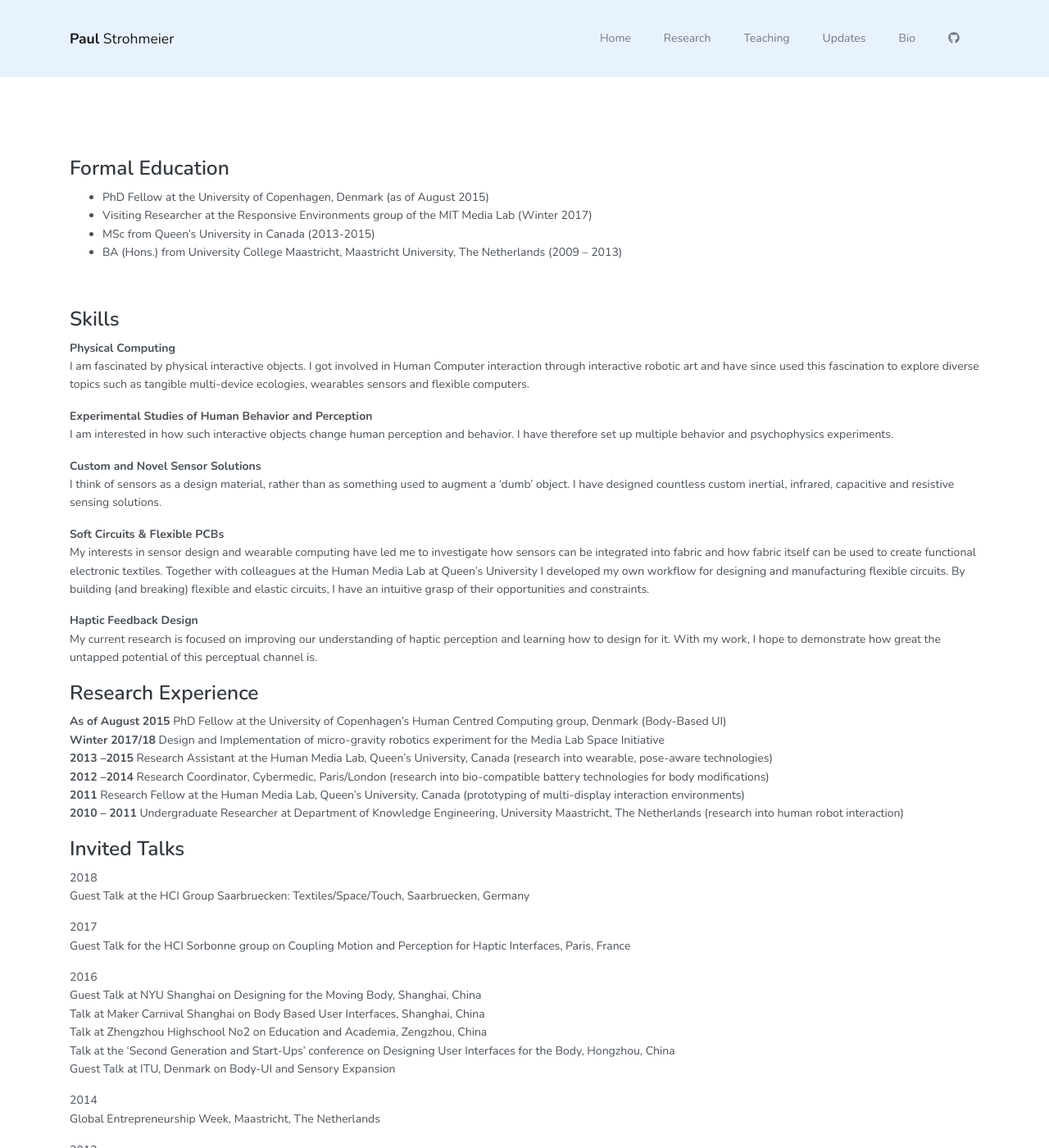
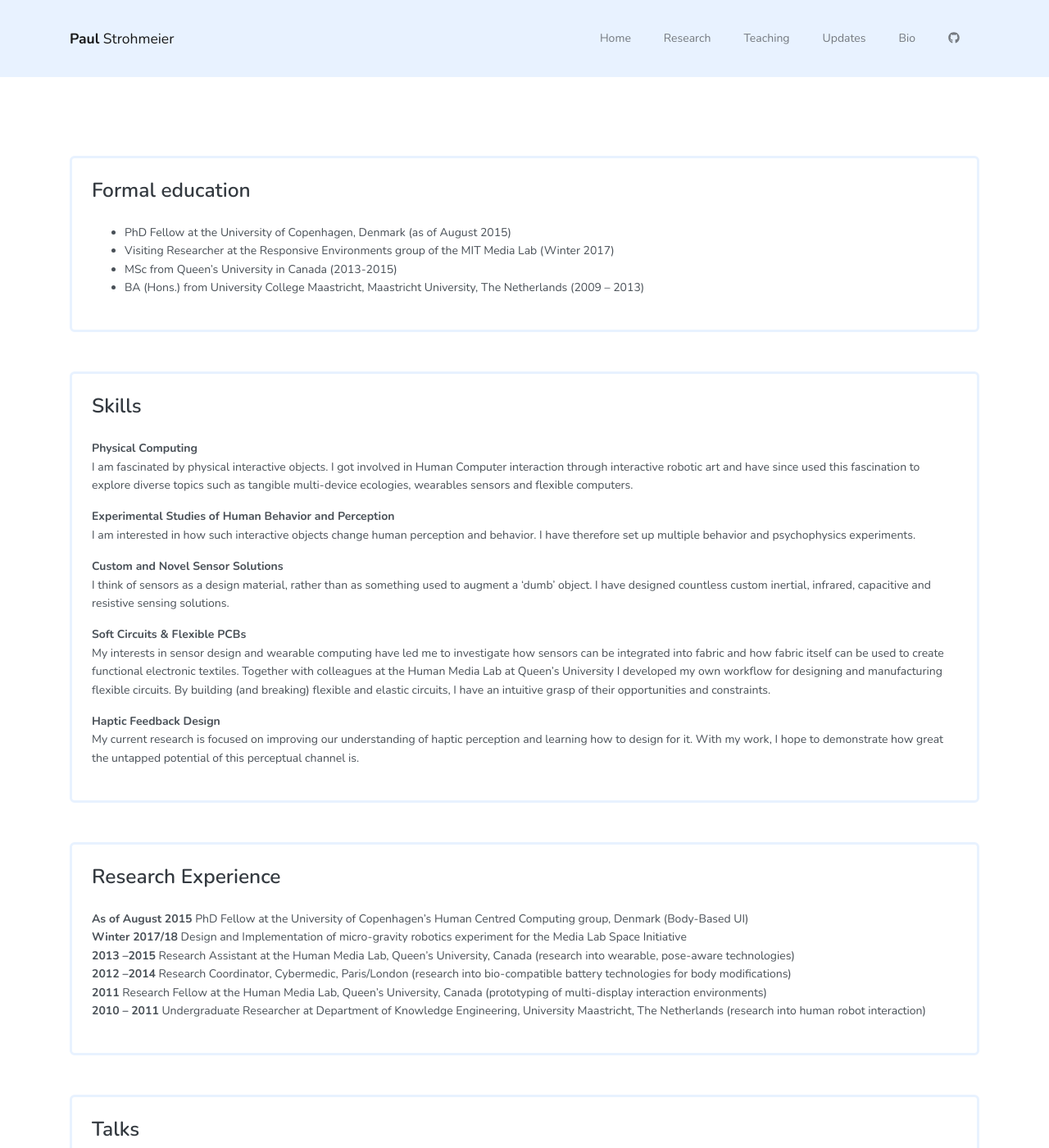
Before and after one commit to fkeel/fkeel.gitub.io, a Jekyll site: the page built from bio.html, in a window 1280 px wide and 1400 px high. Shown: the whole window at 82% size. Built offline with Jekyll 4.4.1, drawn with Linux system fonts in a browser that asks for light colours.

Commit message:
All pages now use cards

```diff
--- a/bio.html
+++ b/bio.html
@@ -4,59 +4,63 @@ title: Bio
 subtitle: Studying Sensing, Perception, and Action in Computers and Humans
 ---
 <section class="slice slice-lg">
-
-<div>
-   <h3>Formal Education</h3>
-<ul>
-<li>PhD Fellow at the University of Copenhagen, Denmark (as of August 2015)</li>
-<li>Visiting Researcher at the Responsive Environments group of the MIT Media Lab (Winter 2017)</li>
-<li>MSc from Queen’s University in Canada (2013-2015)</li>
-<li>BA (Hons.) from University College Maastricht, Maastricht University, The Netherlands (2009 – 2013)</li>
-</ul>
-<p>&nbsp;</p>
-<h3>Skills</h3>
-<p><strong>Physical Computing</strong><br>
-I am fascinated by physical interactive objects. I got involved in Human Computer interaction through interactive robotic art and have since used this fascination to explore diverse topics such as tangible multi-device ecologies, wearables sensors and flexible computers.</p>
-<p><strong>Experimental Studies of Human Behavior and Perception</strong><br>
-I am interested in how such interactive objects change human perception and behavior. I have therefore set up multiple behavior and psychophysics experiments.</p>
-<p><strong>Custom and Novel Sensor Solutions</strong><br>
-I think of sensors as a design material, rather than as something used to augment a ‘dumb’ object. I have designed countless custom inertial, infrared, capacitive and resistive sensing solutions.</p>
-<p><strong>Soft Circuits &amp;&nbsp;<span>Flexible PCBs</span></strong><br>
-My interests in sensor design and wearable computing have led me to investigate how sensors can be integrated into fabric and how fabric itself can be used to create functional electronic textiles. Together with colleagues at the Human Media Lab at Queen’s University I developed my own workflow for designing and manufacturing flexible circuits. By building (and breaking) flexible and elastic circuits, I have an intuitive grasp of their opportunities and constraints.</p>
-<p><strong>Haptic Feedback Design</strong><br>
-My current research is focused on improving our understanding of haptic perception and learning how to design for it. With my work, I hope to demonstrate how great the untapped potential of this perceptual channel is.</p>
-<h3>Research Experience</h3>
-<p><strong>As of August 2015 </strong>PhD Fellow at the University of Copenhagen’s Human Centred Computing group, Denmark (Body-Based UI)<strong><br>
-Winter 2017/18</strong>&nbsp;Design and Implementation of micro-gravity robotics experiment for the Media Lab Space Initiative<br>
-<strong>2013 –2015</strong> Research Assistant at the Human Media Lab, Queen’s University, Canada (research into wearable, pose-aware technologies)<br>
-<strong>2012 –2014</strong> Research Coordinator, Cybermedic, Paris/London (research into bio-compatible battery technologies for body modifications)<br>
-<strong>2011</strong> Research Fellow at the Human Media Lab, Queen’s University, Canada (prototyping of multi-display interaction environments)<br>
-<strong>2010 – 2011</strong> Undergraduate Researcher at Department of Knowledge Engineering, University Maastricht, The Netherlands (research into human robot interaction)</p>
-<h3>Invited Talks</h3>
-<p>2018<br>
-Guest Talk at the HCI Group Saarbruecken: Textiles/Space/Touch, Saarbruecken, Germany</p>
-<p>2017<br>
-Guest Talk for the HCI Sorbonne group on Coupling Motion and Perception for Haptic Interfaces, Paris, France</p>
-<p>2016<br>
-Guest Talk at NYU Shanghai on Designing for the Moving Body, Shanghai, China<br>
-Talk at Maker Carnival Shanghai on Body Based User Interfaces, Shanghai, China<br>
-Talk at Zhengzhou Highschool No2 on Education and Academia, Zengzhou, China<br>
-Talk at the ‘Second Generation and Start-Ups’ conference on Designing User Interfaces for the Body, Hongzhou, China<br>
-Guest Talk at ITU, Denmark on Body-UI and Sensory Expansion</p>
-<p><span>2014<br>
-</span>Global Entrepreneurship Week, Maastricht, The Netherlands</p>
-<p>2013<br>
-Presentation of PaperTab at IFP Media Center / Founders Forum, NYC, USA<br>
-Presentation of PaperTab at the World Technology Network, NYC, USA</p>
-<p>2012<br>
-Talk at the Avans Hogeschool on Crowdsourcing and Crowdfunding, Breda, The Netherlands</p>
-<h3>Academic Services</h3>
-<p>2019 – Program Comittee, Augmented Human<br>
-2018/19 – Program Committee, TEI<br>
-2016, 2017 – Poster Committee Member – ISS<br>
-2015, 2016 – Social Media Chair – TEI<br>
-Since ~ 2013 reviewer for CHI, TEI, MUM, Augmented Human, DIS, MobileHCI, NordiCHI,<br>
-CHI Play, Siggraph ASIA, ACE and others.</p>
+  <div class="row">
+    <div class="col-lg-12 col-md-9">
+      {% assign selection = site.data.bio.education %}
+      <div class="card card-pricing mb-5 popular-secondary">
+          <div class="card-body">
+            <h3 class="mb-4">{{ selection.title }}</h3>
+            {{ selection.content }}
+          </div>
+      </div>
+    </div>
   </div>
 
+  <div class="row">
+    <div class="col-lg-12 col-md-9">
+      {% assign selection = site.data.bio.skills %}
+      <div class="card card-pricing mb-5 popular-secondary">
+          <div class="card-body">
+            <h3 class="mb-4">{{ selection.title }}</h3>
+            {{ selection.content }}
+          </div>
+      </div>
+    </div>
+  </div>
+
+  <div class="row">
+    <div class="col-lg-12 col-md-9">
+      {% assign selection = site.data.bio.research_experience %}
+      <div class="card card-pricing mb-5 popular-secondary">
+          <div class="card-body">
+            <h3 class="mb-4">{{ selection.title }}</h3>
+            {{ selection.content }}
+          </div>
+      </div>
+    </div>
+  </div>
+
+  <div class="row">
+    <div class="col-lg-12 col-md-9">
+      {% assign selection = site.data.bio.talks %}
+      <div class="card card-pricing mb-5 popular-secondary">
+          <div class="card-body">
+            <h3 class="mb-4">{{ selection.title }}</h3>
+            {{ selection.content }}
+          </div>
+      </div>
+    </div>
+  </div>
+
+  <div class="row">
+    <div class="col-lg-12 col-md-9">
+      {% assign selection = site.data.bio.academic %}
+      <div class="card card-pricing mb-5 popular-secondary">
+          <div class="card-body">
+            <h3 class="mb-4">{{ selection.title }}</h3>
+            {{ selection.content }}
+          </div>
+      </div>
+    </div>
+  </div>
 </section>
--- a/updates.html
+++ b/updates.html
@@ -5,8 +5,7 @@ layout: index
 <section class="slice">
     <div class="row">
     <div class="col-lg-9 col-md-9">
-      {% assign card = site.data.home_updates.left_top %}
-      <h3 class="mb-4">{{ card.title }}</h3>
+      <h3 class="mb-4">Updates</h3>
       {% assign home_updates = site.data.updates %}
       {% for data in home_updates %}
       <div class="card card-pricing mb-5 popular-secondary">
```
Also changed, not shown: _data/bio.yaml (+63 -0 lines).
